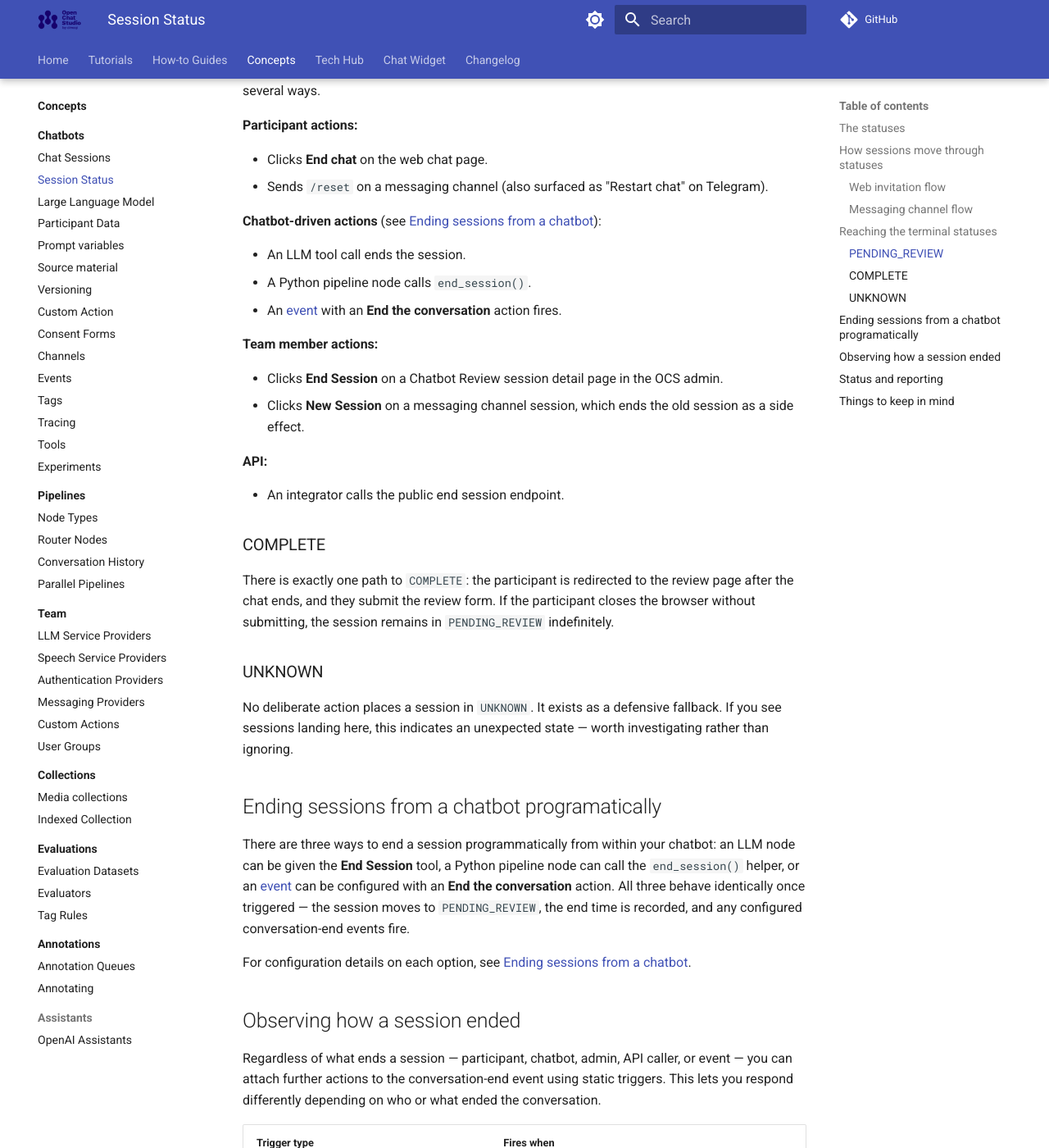
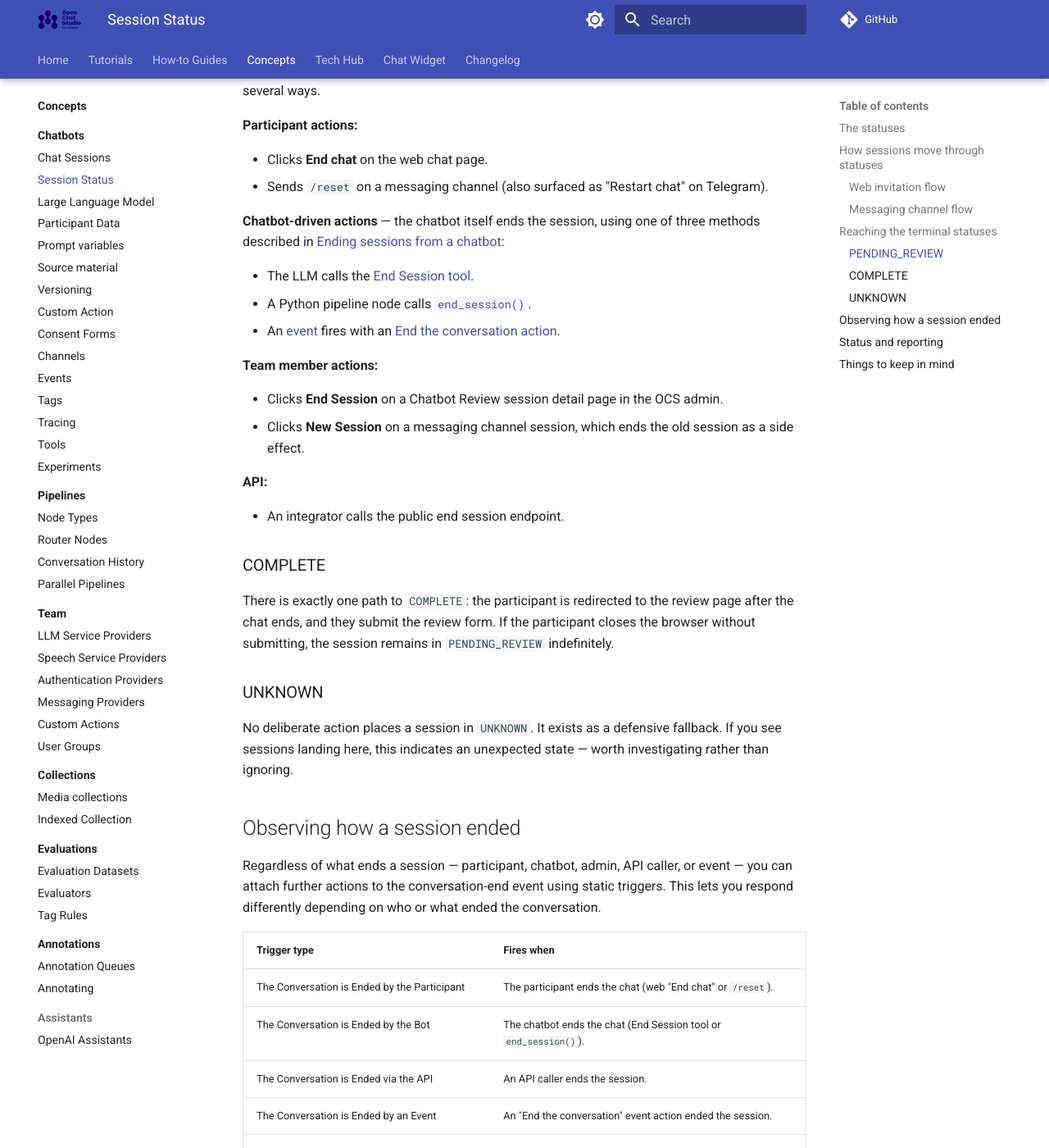
Before and after one commit to dimagi/open-chat-studio-docs, an MkDocs documentation site: the page built from docs/concepts/session_status.md, in a window 1280 px wide and 1400 px high, scrolled down 2967 px. Shown: the whole window at 82% size. Built offline with MkDocs 1.6.1 and Material for MkDocs 9.7.7, drawn with Linux system fonts in a browser that asks for light colours; a script that is not in the unit is left out; comment, search, counter and statistics services are not loaded.

Commit message:
Improve links on  3 pages about sessions & reduce duplication

```diff
--- a/docs/concepts/session_status.md
+++ b/docs/concepts/session_status.md
@@ -71,11 +71,11 @@ A session moves to `PENDING_REVIEW` whenever the conversation ends. This can hap
 - Clicks **End chat** on the web chat page.
 - Sends `/reset` on a messaging channel (also surfaced as "Restart chat" on Telegram).
 
-**Chatbot-driven actions** (see [Ending sessions from a chatbot](../tech-hub/ending_sessions.md)):
+**Chatbot-driven actions** — the chatbot itself ends the session, using one of three methods described in [Ending sessions from a chatbot](../tech-hub/ending_sessions.md):
 
-- An LLM tool call ends the session.
-- A Python pipeline node calls `end_session()`.
-- An [event](events.md) with an **End the conversation** action fires.
+- The LLM calls the [End Session tool](../tech-hub/ending_sessions.md#the-end-session-tool).
+- A Python pipeline node calls [`end_session()`](../tech-hub/ending_sessions.md#the-end_session-helper-in-a-python-node).
+- An [event](events.md) fires with an [End the conversation action](../tech-hub/ending_sessions.md#events-with-an-end-the-conversation-action).
 
 **Team member actions:**
 
@@ -93,12 +93,6 @@ There is exactly one path to `COMPLETE`: the participant is redirected to the re
 ### UNKNOWN
 
 No deliberate action places a session in `UNKNOWN`. It exists as a defensive fallback. If you see sessions landing here, this indicates an unexpected state — worth investigating rather than ignoring.
-
-## Ending sessions from a chatbot programatically
-
-There are three ways to end a session programmatically from within your chatbot: an LLM node can be given the **End Session** tool, a Python pipeline node can call the `end_session()` helper, or an [event](events.md) can be configured with an **End the conversation** action. All three behave identically once triggered — the session moves to `PENDING_REVIEW`, the end time is recorded, and any configured conversation-end events fire.
-
-For configuration details on each option, see [Ending sessions from a chatbot](../tech-hub/ending_sessions.md).
 
 ## Observing how a session ended
 
```
Also changed, not shown: docs/concepts/sessions.md (+2 -1 lines).
